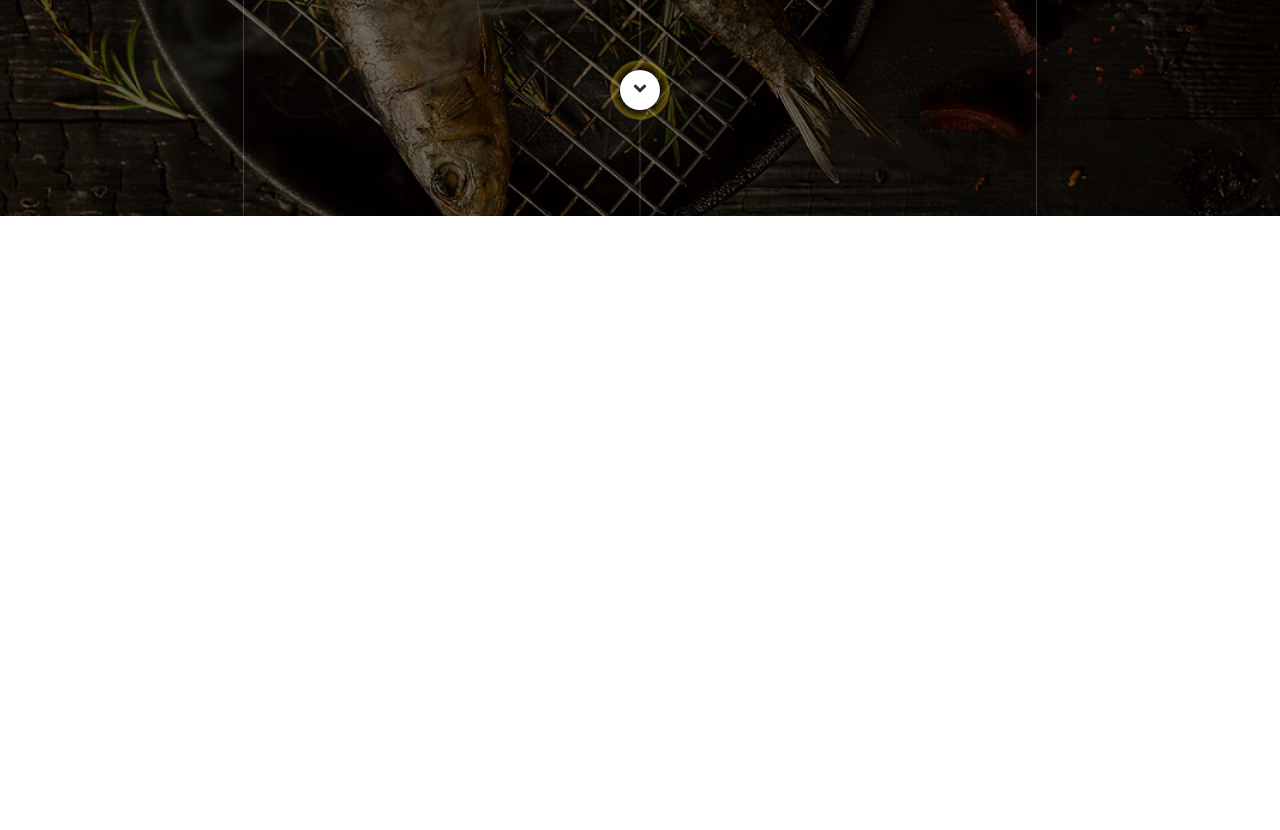
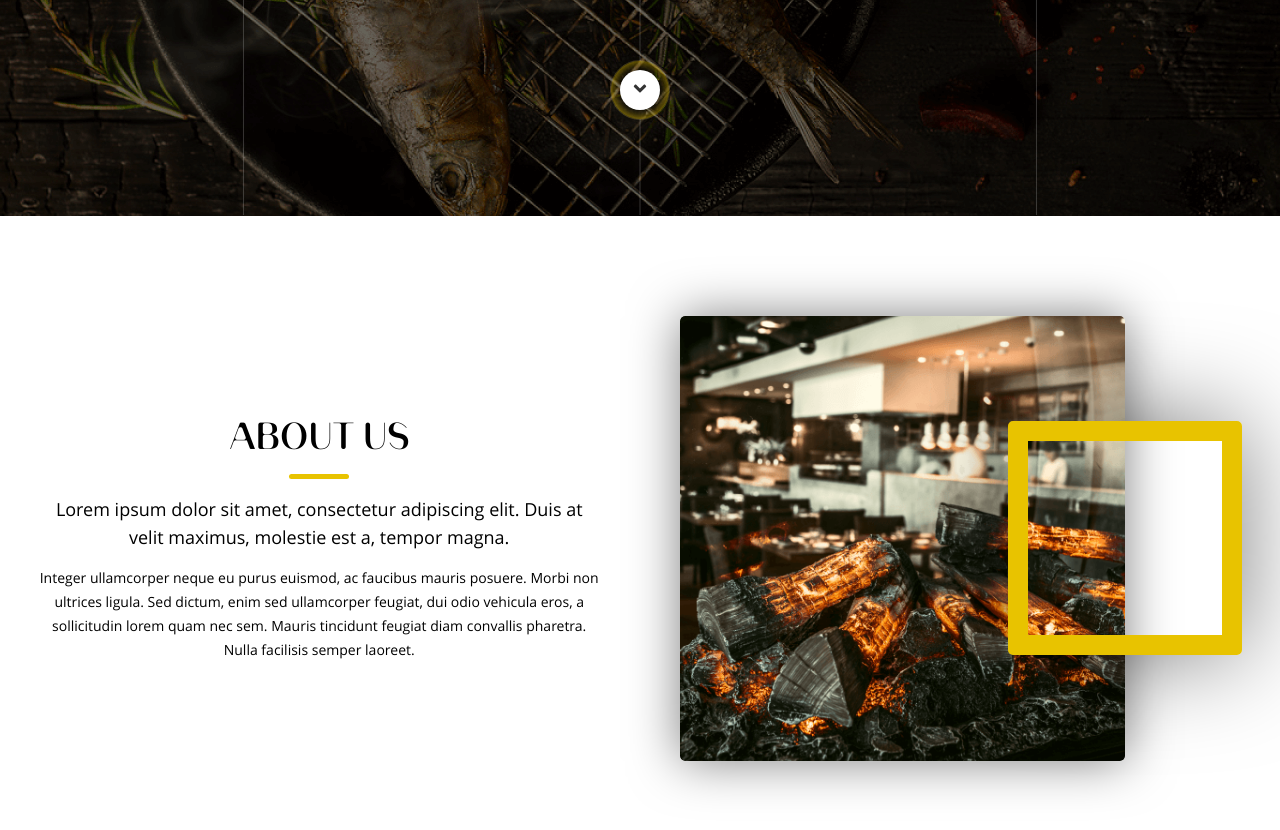
Before and after one commit to Vadim-Sakuta-VS/Restaurant, a plain HTML site: page index.html in a window 1280 px wide. Shown: the part 584-1414 px from the top of the page. Before the commit the page ends 800 px from the top, so only its background shows below. Drawn offline with Linux system fonts and the light colour scheme.

Commit message:
added section about-us

```diff
--- a/index.html
+++ b/index.html
@@ -128,6 +128,30 @@
             </div>
         </div>
     </header>
+    <main class="main">
+        <section class="about-us">
+            <div class="container about-us__container">
+                <div class="about-us__col">
+                    <h2 class="title about-us__title">About us</h2>
+                    <div class="separator-line about-us__separator-line"></div>
+                    <p class="description about-us__description">
+                        Lorem ipsum dolor sit amet, consectetur adipiscing elit. Duis at velit maximus, molestie est a,
+                        tempor magna.
+                    </p>
+                    <p class="text about-us__text">
+                        Integer ullamcorper neque eu purus euismod, ac faucibus mauris posuere. Morbi non ultrices
+                        ligula. Sed dictum, enim sed ullamcorper feugiat, dui odio vehicula eros, a sollicitudin lorem
+                        quam nec sem. Mauris tincidunt feugiat diam convallis pharetra. Nulla facilisis semper laoreet.
+                    </p>
+                </div>
+                <div class="about-us__col">
+                    <div class="col-bg">
+                        <div class="col-bg__img col-bg__img--left about-us__col-bg-img"></div>
+                    </div>
+                </div>
+            </div>
+        </section>
+    </main>
 
     <script src="js/svgxuse.min.js"></script>
     <script src="js/script.js"></script>
--- a/scss/style.scss
+++ b/scss/style.scss
@@ -121,11 +121,58 @@ body {
   @include font(null, 12px, 14px, bold);
   letter-spacing: 0.5em;
   text-transform: uppercase;
+  text-align: center;
 }
 
 .title-main {
-  @include font($ff-title, 96px, null, bold);
+  @include font($ff-title, 96px, null, null);
   text-transform: uppercase;
+  text-align: center;
+}
+
+.title {
+  @include font($ff-title, 36px, 48px, null);
+  text-transform: uppercase;
+  text-align: center;
+}
+
+.description {
+  @include font(null, 18px, 28px, bold);
+  text-align: center;
+}
+
+.text {
+  @include font(null, 14px, 24px, null);
+  text-align: center;
+}
+
+.col-bg {
+  @include position(relative, null, null, null, null);
+  @include flexbox-common(flex, null, null);
+
+  &::before {
+    content: '';
+    @include position(absolute, 50%, 0, null, null);
+    @include size(41.668%, 52.632%);
+    transform: translateY(-50%);
+    border: 20px solid $bg-color-el-primary;
+    border-radius: 5px;
+    box-shadow: 0 0 100px transparentize($color-primary, .5);
+    box-sizing: border-box;
+    z-index: 1;
+  }
+
+  &--right {
+    justify-content: flex-end;
+  }
+
+  &__img {
+    flex-basis: 79.168%;
+    padding-top: 79.169%;
+    background: no-repeat center center / contain;
+    border-radius: 5px;
+    box-shadow: 0 0 50px transparentize($color-primary, .5);
+  }
 }
 
 .separator-line {
@@ -319,12 +366,10 @@ body {
   }
 
   &__title-mini {
-    text-align: center;
     margin-bottom: 6px;
   }
 
   &__title-main {
-    text-align: center;
     margin-bottom: 20px;
   }
 
@@ -630,6 +675,38 @@ body {
   }
 }
 
+.about-us {
+  padding: 100px 0;
+
+  &__container {
+    @include flexbox-common(flex, center, center);
+  }
+
+  &__col {
+    flex-basis: 600px;
+
+    &:last-child {
+      margin-left: 80px;
+    }
+
+    &-bg-img {
+      background-image: url("../images/about-img.png");
+    }
+  }
+
+  &__title {
+    margin-bottom: 12px;
+  }
+
+  &__separator-line {
+    margin-bottom: 16px;
+  }
+
+  &__description {
+    margin-bottom: 15px;
+  }
+}
+
 @media screen and (max-width: 1365px) {
   .container {
     max-width: 94%;
```
Also changed, not shown: css/style.css, images/about-img.png (added).
